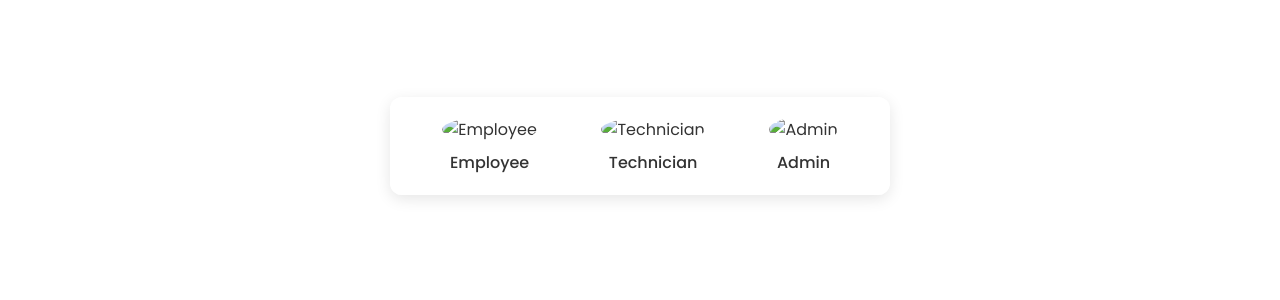
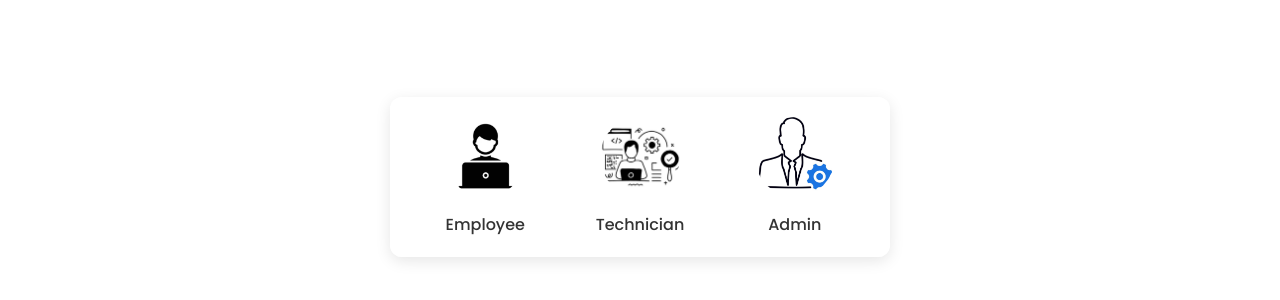
Before and after one commit to Harshavardhan-katta/Orientbell-IT-PULSE, a website: page index.html in a window 1280 px wide. Shown: the part 216-516 px from the top of the page. Drawn offline with Linux system fonts and the light colour scheme.

Commit message:
Update index.html

```diff
--- a/index.html
+++ b/index.html
@@ -17,15 +17,15 @@
     <div class="login-card">
         <div class="options">
             <div class="option" id="empBtn">
-                <img src="images/employee.png" alt="Employee" />
+                <img src="employee.png" alt="Employee" />
                 <span>Employee</span>
             </div>
             <div class="option" id="techBtn">
-                <img src="images/technician .png" alt="Technician" />
+                <img src="technician .png" alt="Technician" />
                 <span>Technician</span>
             </div>
             <div class="option" id="admBtn">
-                <img src="images/admin.png" alt="Admin" />
+                <img src="admin.png" alt="Admin" />
                 <span>Admin</span>
             </div>
         </div>
```
